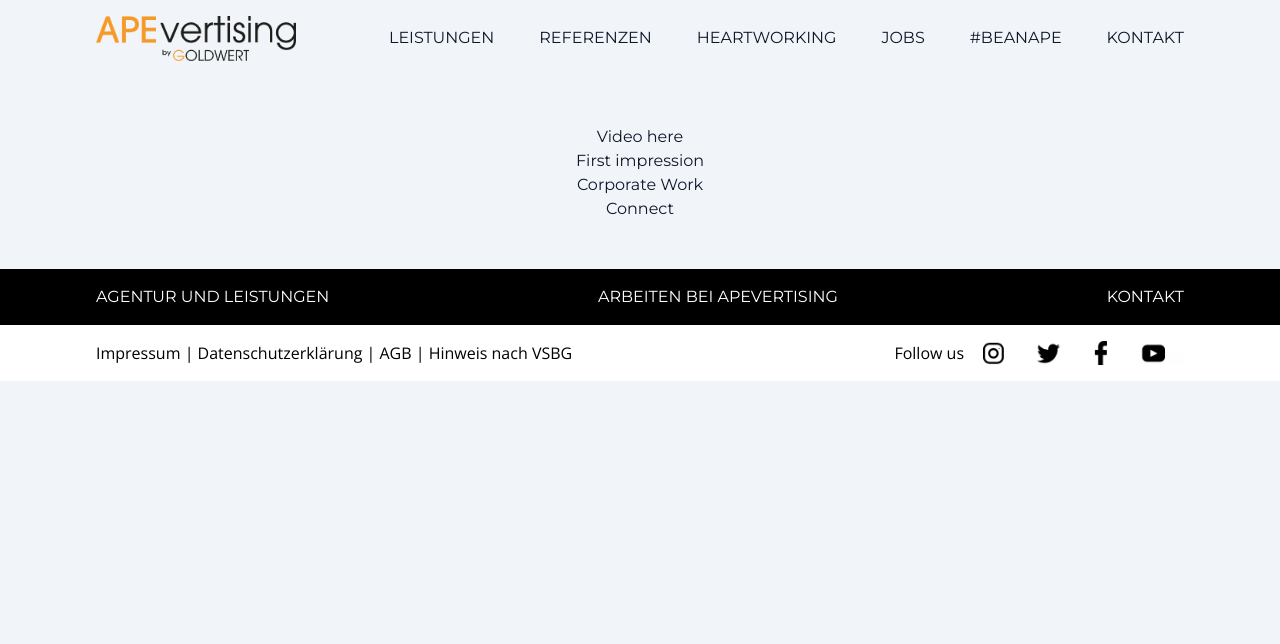
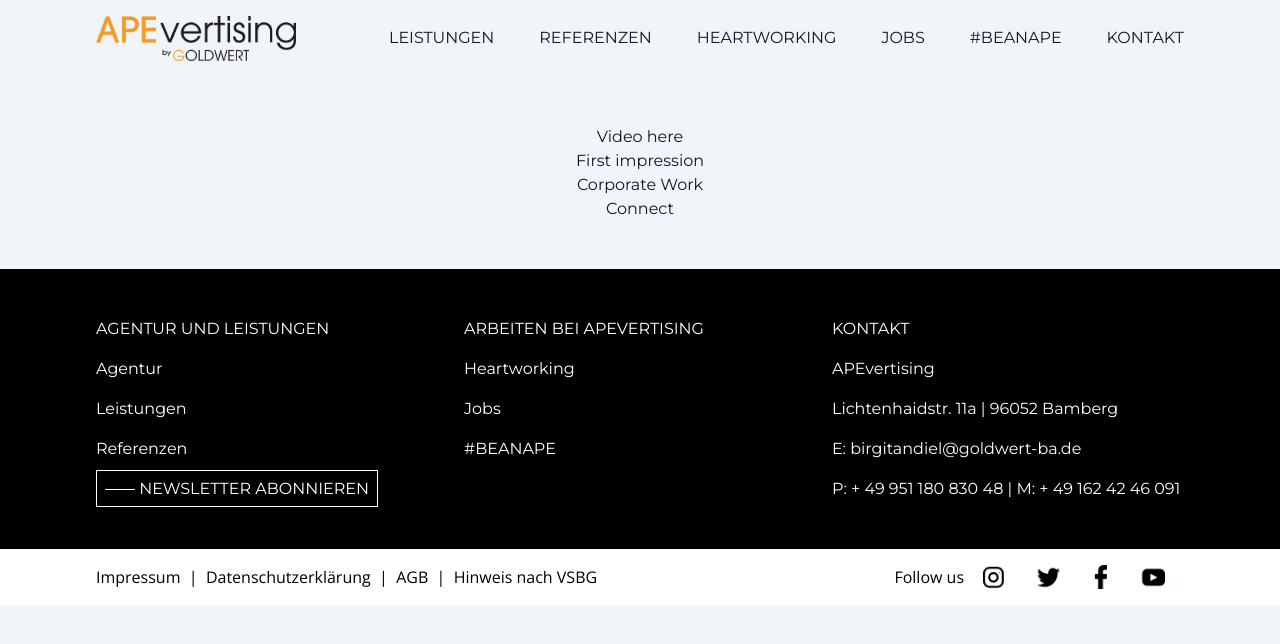
Before and after one commit to alfarrobeira/apevertising, a Next.js app: page / in a window 1280 px wide. Shown: the top 644 px of the page. Built offline with nearby package versions, Linux system fonts and the light colour scheme.

Commit message:
Implement Footer

```diff
--- a/src/components/Footer.tsx
+++ b/src/components/Footer.tsx
@@ -1,16 +1,42 @@
+import Link from "next/link";
+
 export function Footer() {
   return (
     <>
-      <div className="bg-black text-white">
-        <div className="flex items-center justify-between container mx-auto px-24 py-4">
-          <div className="uppercase">Agentur und Leistungen</div>
-          <div className="uppercase">Arbeiten bei Apevertising</div>
-          <div className="uppercase">Kontakt</div>
+      <div className="bg-black text-white py-8">
+        <div className="grid grid-cols-3 gap-4 container mx-auto px-24 py-4">
+          <div className="grid grid-rows-5 gap-4">
+            <div className="uppercase">Agentur und Leistungen</div>
+            <Link href="/">Agentur</Link>
+            <Link href="/de/leistungen">Leistungen</Link>
+            <Link href="/">Referenzen</Link>
+            <div>
+              <Link href="/" className="uppercase border border-white p-2">
+                <img src="/WhiteLine.png" className="inline" />
+                <span>&nbsp;Newsletter abonnieren</span>
+              </Link>
+            </div>
+          </div>
+          <div className="grid grid-rows-5 gap-4">
+            <div className="uppercase">Arbeiten bei Apevertising</div>
+            <Link href="/de/heartworking">Heartworking</Link>
+            <Link href="/de/jobs">Jobs</Link>
+            <Link href="/de/beanape">#BEANAPE</Link>
+          </div>
+          <div className="grid grid-rows-5 gap-4">
+            <div className="uppercase">Kontakt</div>
+            <div>APEvertising</div>
+            <div>Lichtenhaidstr. 11a | 96052 Bamberg</div>
+            <div>E: birgitandiel@goldwert-ba.de</div>
+            <div>P: + 49 951 180 830 48 | M: + 49 162 42 46 091</div>
+          </div>
         </div>
       </div>
       <div className="bg-white text-black">
         <div className="flex items-center justify-between container mx-auto px-24 py-4">
-          <div className="corporate-font1">Impressum | Datenschutzerklärung | AGB | Hinweis nach VSBG</div>
+          <div className="corporate-font1">
+            Impressum&nbsp;&nbsp;|&nbsp;&nbsp;Datenschutzerklärung&nbsp;&nbsp;|&nbsp;&nbsp;AGB&nbsp;&nbsp;|&nbsp;&nbsp;Hinweis nach VSBG
+          </div>
           <div className="flex">
             <div className="corporate-font1">Follow us</div>
             <img src="/SocialMedia.png" alt="Social Media" width="220" />
```
Also changed, not shown: public/WhiteLine.png (added).
